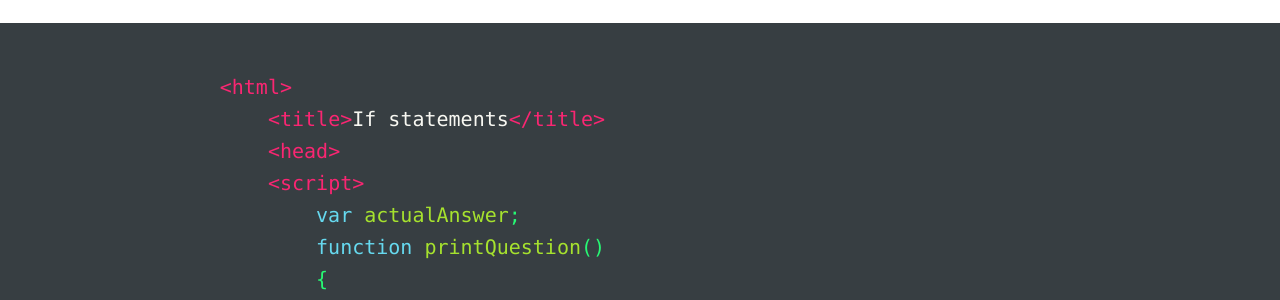
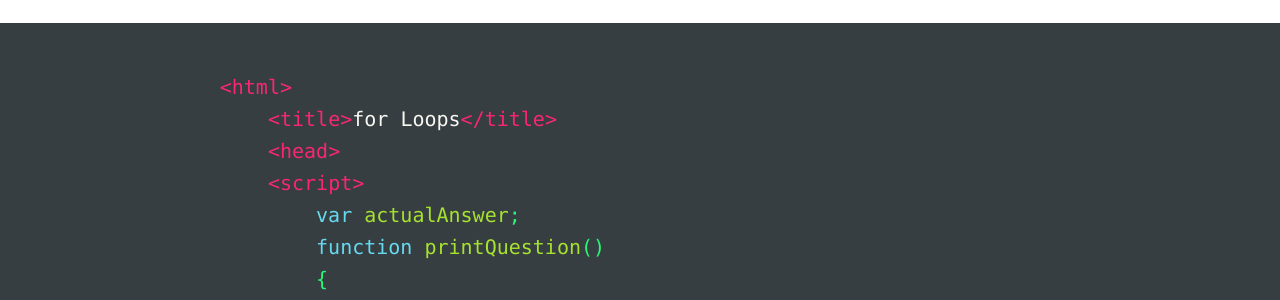
Before and after one commit to Montana-Media-Arts/creative-coding-1-Fall2019, a Jekyll site: the page built from modules/week-8/_posts/2017-01-10-for-loops.md, in a window 1280 px wide and 900 px high, scrolled down 2469 px. Shown: the part 153-453 px from the top of the window. Built offline with Jekyll 4.4.1, drawn with Linux system fonts in a browser that asks for light colours; nearby versions of some CDN libraries; a script that is not in the unit is left out.

Commit message:
Update 2017-01-10-for-loops.md

````diff
--- a/modules/week-8/_posts/2017-01-10-for-loops.md
+++ b/modules/week-8/_posts/2017-01-10-for-loops.md
@@ -53,7 +53,7 @@ If you run this page, you see that all numbers print out from 0 to 4 right? So,
 
 ```html
 <html>
-    <title>If statements</title>
+    <title>for Loops</title>
     <head>
     <script>
         var actualAnswer;
````
